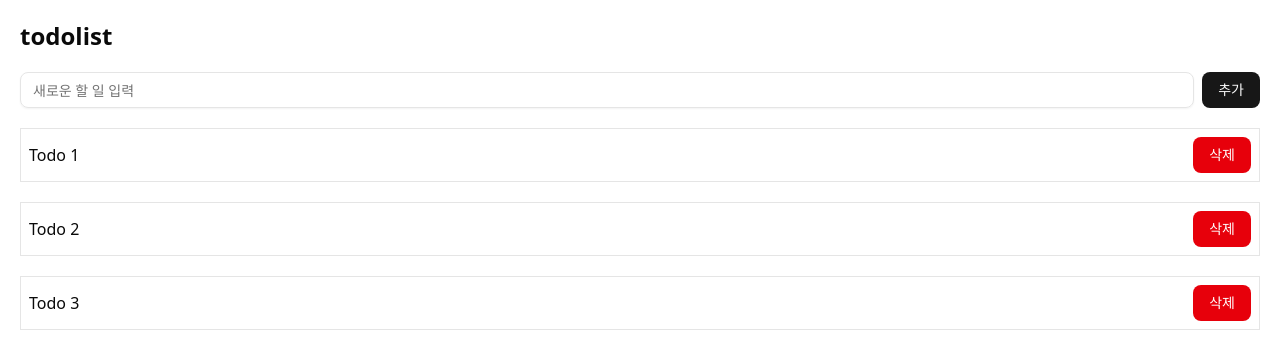
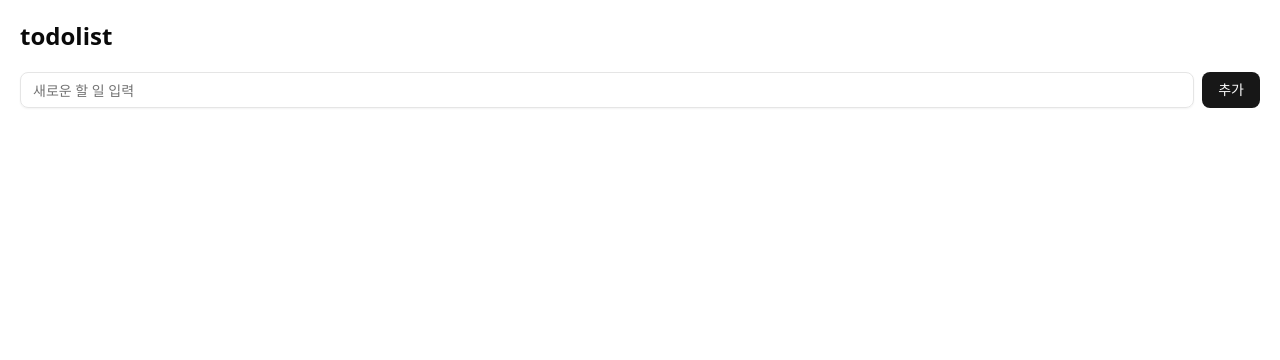
Before and after one commit to TofuMango/miniSNS, a React (Vite) app in the folder miniSNS/: page /todolist in a window 1280 px wide. Shown: the top 360 px of the page. Built offline with nearby package versions, Linux system fonts and the light colour scheme.

Commit message:
3.7 투두리스트 기능 구현

```diff
--- a/miniSNS/src/components/todo-list/todo-editor.tsx
+++ b/miniSNS/src/components/todo-list/todo-editor.tsx
@@ -1,11 +1,27 @@
+import { useState } from "react";
 import { Button } from "../ui/button";
 import { Input } from "../ui/input";
+import { useCreateTodo } from "@/store/todos";
 
 export default function TodoEditor() {
+  const createTodo = useCreateTodo();
+  const [content, setContent] = useState("");
+
+  const handleAddClick = () => {
+    // content가 공백일 시 return
+    if (content.trim() === "") return;
+    createTodo(content);
+    // 입력값 초기화
+    setContent("");
+  };
   return (
     <div className="flex gap-2">
-      <Input placeholder="새로운 할 일 입력" />
-      <Button>추가</Button>
+      <Input
+        value={content}
+        onChange={(e) => setContent(e.target.value)}
+        placeholder="새로운 할 일 입력"
+      />
+      <Button onClick={handleAddClick}>추가</Button>
     </div>
   );
 }
--- a/miniSNS/src/components/todo-list/todo-item.tsx
+++ b/miniSNS/src/components/todo-list/todo-item.tsx
@@ -1,3 +1,4 @@
+import { useDeleteTodo } from "@/store/todos";
 import { Button } from "../ui/button";
 
 export default function TodoItem({
@@ -7,10 +8,17 @@ export default function TodoItem({
   id: number;
   content: string;
 }) {
+  const deleteTodo = useDeleteTodo();
+  const handleDeleteClick = () => {
+    deleteTodo(id);
+  };
+
   return (
     <div className="flex items-center justify-between border p-2">
       {content}
-      <Button variant={"destructive"}>삭제</Button>
+      <Button onClick={handleDeleteClick} variant={"destructive"}>
+        삭제
+      </Button>
     </div>
   );
 }
--- a/miniSNS/src/pages/todo-list-page.tsx
+++ b/miniSNS/src/pages/todo-list-page.tsx
@@ -1,27 +1,15 @@
 import TodoEditor from "@/components/todo-list/todo-editor";
 import TodoItem from "@/components/todo-list/todo-item";
-
-const dummyTodos = [
-  {
-    id: 1,
-    content: "Todo 1",
-  },
-  {
-    id: 2,
-    content: "Todo 2",
-  },
-  {
-    id: 3,
-    content: "Todo 3",
-  },
-];
+import { useTodos } from "@/store/todos";
 
 export default function TodoListPage() {
+  const todos = useTodos();
+
   return (
     <div className="flex flex-col gap-5 p-5">
       <h1 className="text-2xl font-bold">todolist</h1>
       <TodoEditor />
-      {dummyTodos.map((todo) => (
+      {todos.map((todo) => (
         <TodoItem key={todo.id} {...todo} />
       ))}
     </div>
--- /dev/null
+++ b/miniSNS/src/store/todos.tsx
@@ -0,0 +1,45 @@
+import { create } from "zustand";
+import { combine } from "zustand/middleware";
+import { immer } from "zustand/middleware/immer";
+import type { Todo } from "@/types";
+
+const initialState: {
+  todos: Todo[];
+} = {
+  todos: [],
+};
+const useTodosStore = create(
+  immer(
+    combine(initialState, (set) => ({
+      actions: {
+        createTodo: (content: string) => {
+          set((state) => {
+            state.todos.push({ id: new Date().getTime(), content: content });
+          });
+        },
+        deleteTodo: (targetId: number) => {
+          set((state) => {
+            state.todos = state.todos.filter((todo) => todo.id != targetId);
+          });
+        },
+      },
+    })),
+  ),
+);
+
+// 커스텀 hook
+// todos가 바뀔때만 리렌더 시킴
+export const useTodos = () => {
+  const todos = useTodosStore((store) => store.todos);
+  return todos;
+};
+
+export const useCreateTodo = () => {
+  const createTodo = useTodosStore((store) => store.actions.createTodo);
+  return createTodo;
+};
+
+export const useDeleteTodo = () => {
+  const deleteTodo = useTodosStore((store) => store.actions.deleteTodo);
+  return deleteTodo;
+};
--- /dev/null
+++ b/miniSNS/src/types.ts
@@ -0,0 +1,4 @@
+export interface Todo {
+  id: number;
+  content: string;
+}
```
